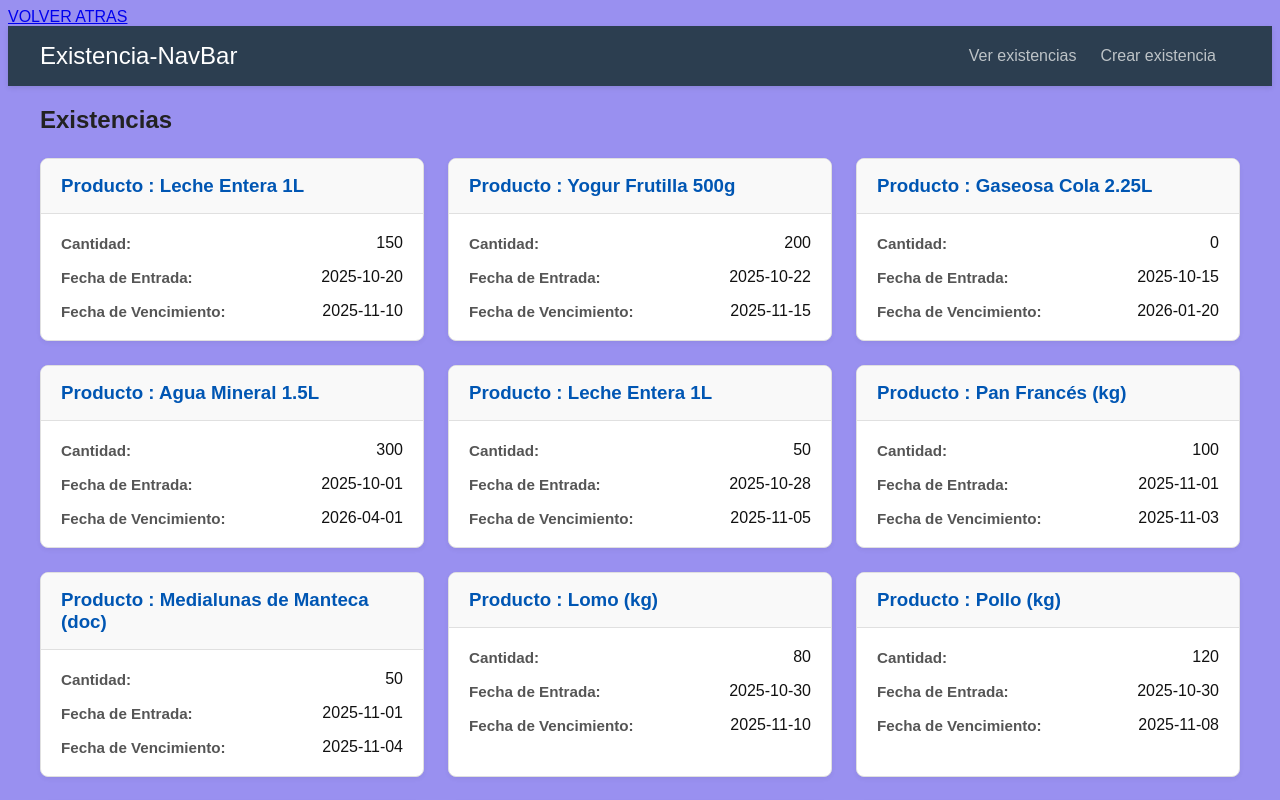
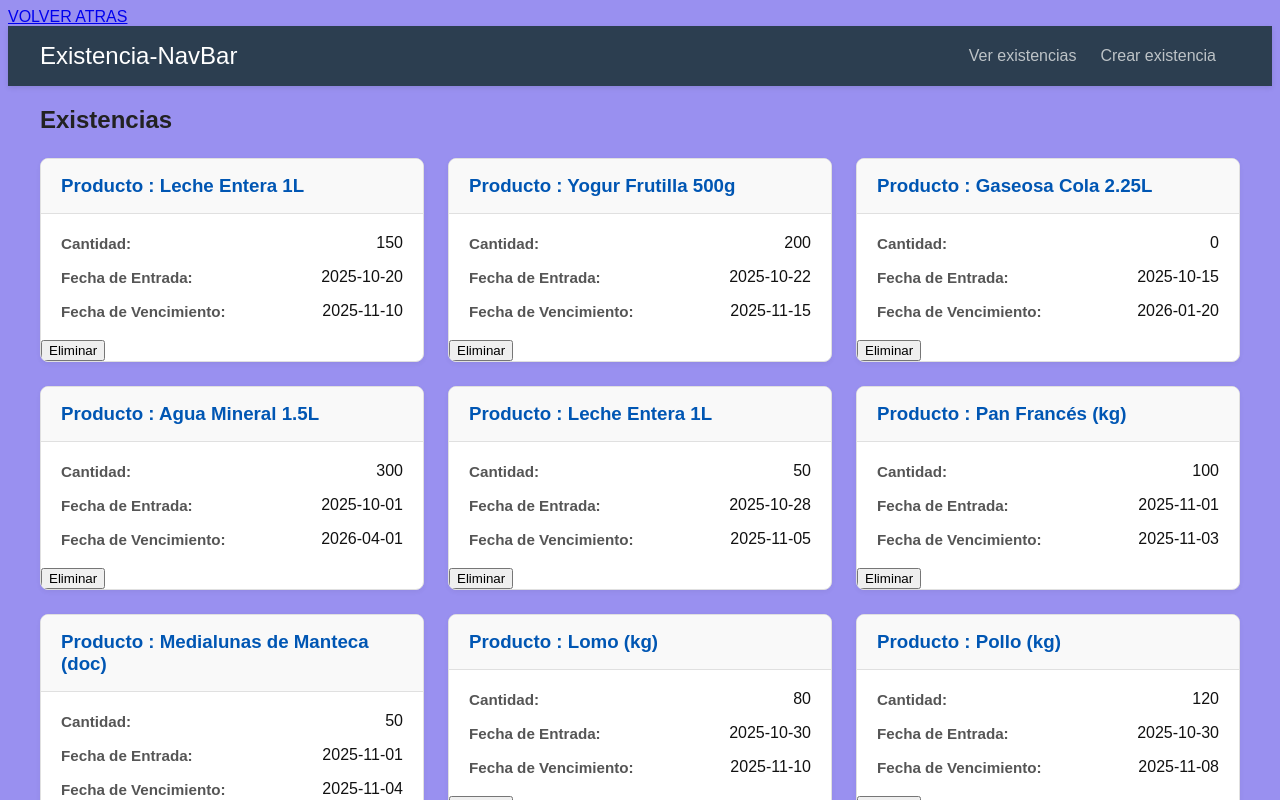
Before and after one commit to Danrognoni/Gestock-FrontEnd, an Angular app: page /existencia/existenciaList in a window 1280 px wide. Shown: the top 800 px of the page. Built offline with nearby package versions, Linux system fonts and the light colour scheme; data requests are answered from the project's data file.

Commit message:
Add deleteExistencia to html and ts

```diff
--- a/src/app/pages/descuento-list/descuento.component.ts
+++ b/src/app/pages/descuento-list/descuento.component.ts
@@ -34,10 +34,10 @@ export class DescuentoComponent implements OnInit {
    )
   }
   deleteDescuento(id:number){
-    if(confirm("Estás seguro de que desea eliminar este producto?")){
+    if(confirm("Estás seguro de que desea eliminar este descuento?")){
       this.descuentoService.deleteDescuento(id).subscribe({
         next: ()=> {
-          alert("Producto eliminado con exito");
+          alert("Descuento eliminado con exito");
         },
         error:()=> {
           alert("Error fatal");
--- a/src/app/pages/existencia-list/existencia.component.html
+++ b/src/app/pages/existencia-list/existencia.component.html
@@ -31,7 +31,7 @@
             <span class="data-value">{{ existencia.fechaVencimiento }}</span>
           </div>
         </div>
-
+        <button (click)="deleteExistencia(existencia.id)">Eliminar</button>
       </article>
     } @empty {
       <p class="empty-state">No se encontraron existencias.</p>
--- a/src/app/pages/existencia-list/existencia.component.ts
+++ b/src/app/pages/existencia-list/existencia.component.ts
@@ -58,5 +58,18 @@ export class ExistenciaComponent implements OnInit{
     }
   });
 }
+  deleteExistencia(id:number){
+    if(confirm("Estás seguro de que desea eliminar esta existencia?")){
+      this.existenciaService.deleteExistencia(id).subscribe({
+        next: () => {
+          alert("Existencia eliminada con exito");
+        }
+        ,
+        error: () => {
+          alert("Error fatal");
+        }
+      })
+    }
+  }
 
 }
```
